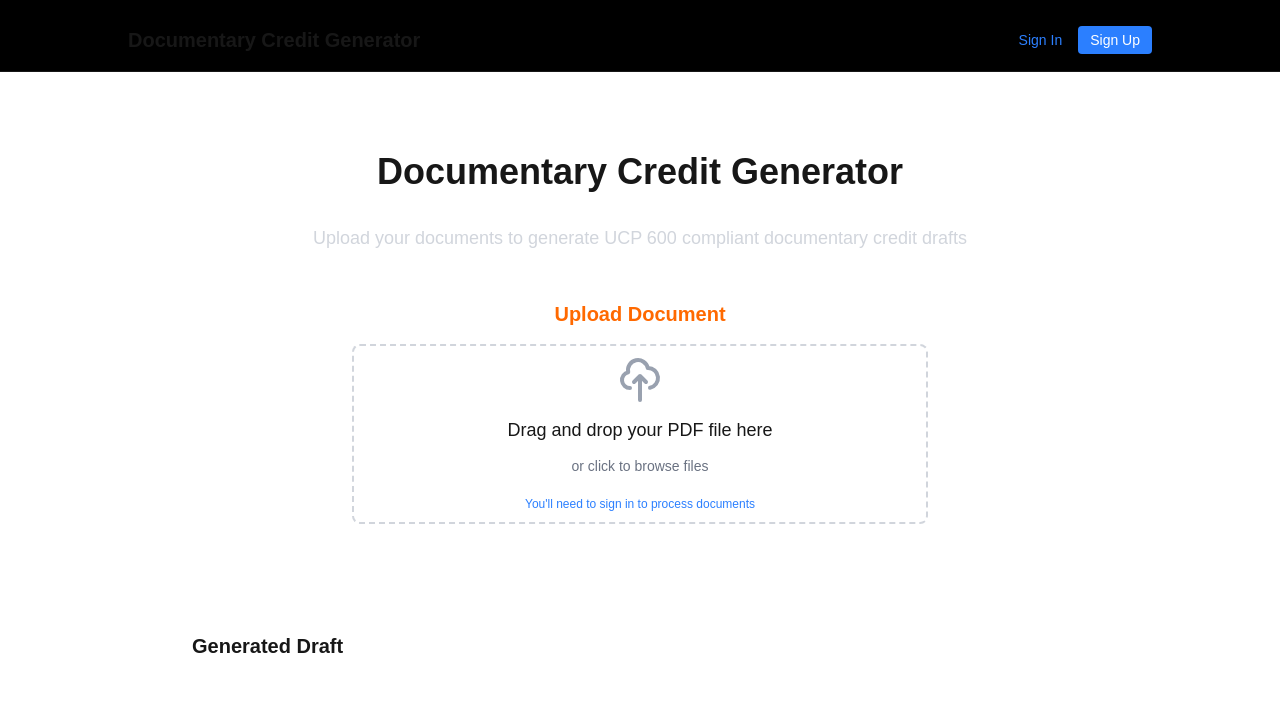
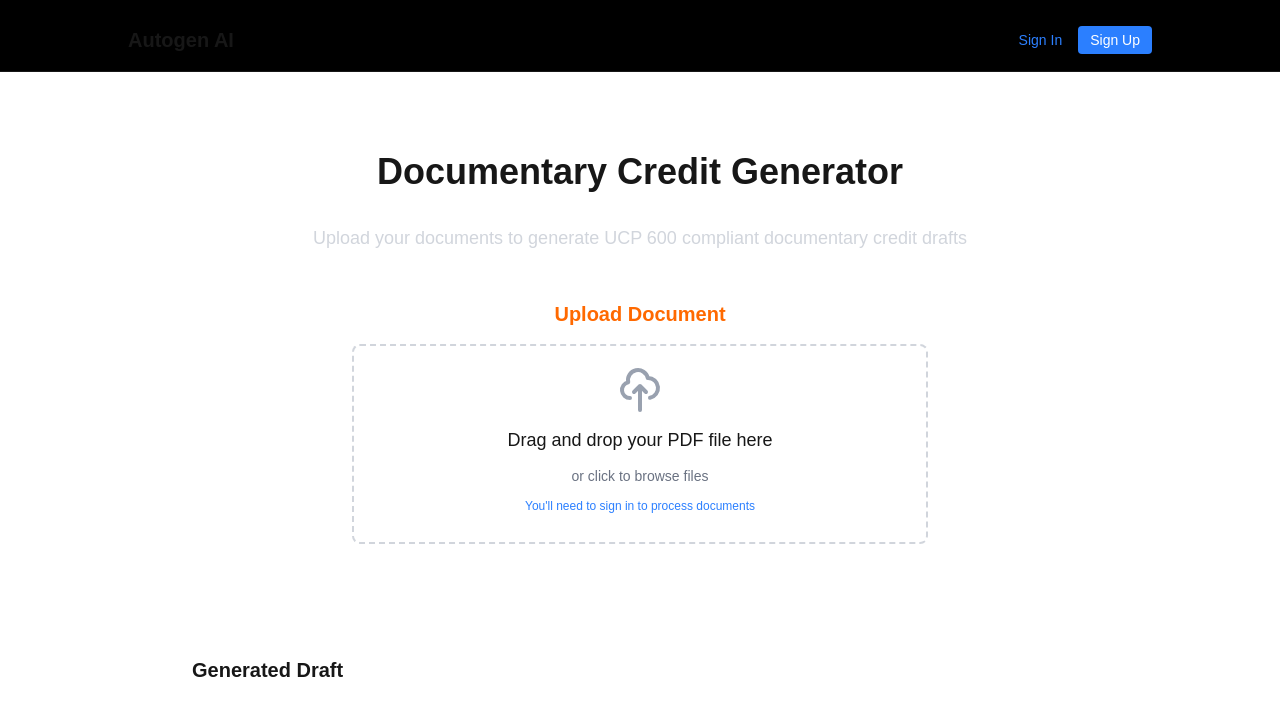
Before and after one commit to kafka6666/documentary-credit-generator, a Next.js app: page / in a window 1280 px wide. Shown: the top 716 px of the page. Built offline with nearby package versions, Linux system fonts and the light colour scheme; no server answers.

Commit message:
fix: auth form issues after a user logs in and logs out

```diff
--- a/src/app/auth/sign-in/page.tsx
+++ b/src/app/auth/sign-in/page.tsx
@@ -119,13 +119,6 @@
           isLoading={isLoading}
           initialError={errorMessage}
         />
-
-        {isLoading && (
-          <div className="mt-4 p-3 bg-blue-900 border border-blue-700 text-white rounded flex items-center justify-center">
-            <div className="h-5 w-5 border-t-2 border-blue-500 border-solid rounded-full animate-spin mr-2"></div>
-            <span>Signing in...</span>
-          </div>
-        )}
       </div>
     </div>
   );
--- a/src/app/layout.tsx
+++ b/src/app/layout.tsx
@@ -3,8 +3,8 @@
 import { Geist, Geist_Mono } from "next/font/google";
 import { Analytics } from "@vercel/analytics/next";
 import { SpeedInsights } from "@vercel/speed-insights/next";
-import Link from "next/link";
 import ClientUserNav from "@/components/ClientUserNav";
+import Logo from "@/components/Logo";
 import "./globals.css";
 
 const geistSans = Geist({
@@ -64,11 +64,7 @@
       >
         <header className="py-4 px-6 border-b sticky top-0 bg-black z-50 h-[72px]">
           <div className="max-w-5xl mx-auto flex justify-between items-center">
-            <Link href="/">
-              <h1 className="text-xl font-bold hover:text-blue-500 transition-colors">
-                Documentary Credit Generator
-              </h1>
-            </Link>
+            <Logo />
             <ClientUserNav />
           </div>
         </header>
--- a/src/app/page.tsx
+++ b/src/app/page.tsx
@@ -13,12 +13,29 @@
   const supabase = createClient();
 
   useEffect(() => {
+    // Initial auth check
     const checkAuth = async () => {
       const { data } = await supabase.auth.getUser();
       setIsAuthenticated(!!data.user);
     };
 
     checkAuth();
+
+    // Subscribe to auth state changes
+    const { data: authListener } = supabase.auth.onAuthStateChange((event, session) => {
+      // Update authentication state based on session
+      setIsAuthenticated(!!session?.user);
+
+      // Clear results when user signs out
+      if (event === 'SIGNED_OUT') {
+        setExtractedText('');
+      }
+    });
+
+    // Cleanup subscription when component unmounts
+    return () => {
+      authListener.subscription.unsubscribe();
+    };
   }, [supabase.auth]);
 
   return (
--- a/src/components/AuthForm.tsx
+++ b/src/components/AuthForm.tsx
@@ -57,10 +57,14 @@
       </h2>
 
       {/* Fixed height error container to prevent layout shift */}
-      <div className="h-[60px] mb-4">
-        {error && (
-          <div className="bg-red-900 border border-red-700 text-white px-4 py-3 rounded">
+      <div className="min-h-[60px] mb-4 flex items-center justify-center">
+        {error ? (
+          <div className="w-full bg-red-900 border border-red-700 text-white px-4 py-3 rounded opacity-100 transition-opacity duration-300 ease-in-out">
             {error}
+          </div>
+        ) : (
+          <div className="w-full opacity-0 h-0 transition-opacity duration-300 ease-in-out">
+            {/* Hidden placeholder to maintain consistent spacing */}
           </div>
         )}
       </div>
@@ -101,13 +105,20 @@
         <button
           type="submit"
           disabled={loading}
-          className="w-full bg-blue-500 text-white py-3 px-4 rounded-md hover:bg-blue-600 focus:outline-none focus:ring-2 focus:ring-blue-500 focus:ring-opacity-50 disabled:opacity-50 font-medium h-[50px]"
+          className="w-full bg-blue-500 text-white py-3 px-4 rounded-md hover:bg-blue-600 focus:outline-none focus:ring-2 focus:ring-blue-500 focus:ring-opacity-50 disabled:opacity-50 font-medium h-[50px] relative flex items-center justify-center"
         >
-          {loading
-            ? 'Loading...'
-            : type === 'signin'
-            ? 'Sign In'
-            : 'Sign Up'}
+          <span className={`transition-opacity duration-200 ${loading ? 'opacity-0' : 'opacity-100'}`}>
+            {type === 'signin' ? 'Sign In' : 'Sign Up'}
+          </span>
+          {loading && (
+            <span className="absolute inset-0 flex items-center justify-center transition-opacity duration-200">
+              <svg className="animate-spin h-5 w-5 text-white" xmlns="http://www.w3.org/2000/svg" fill="none" viewBox="0 0 24 24">
+                <circle className="opacity-25" cx="12" cy="12" r="10" stroke="currentColor" strokeWidth="4"></circle>
+                <path className="opacity-75" fill="currentColor" d="M4 12a8 8 0 018-8V0C5.373 0 0 5.373 0 12h4zm2 5.291A7.962 7.962 0 014 12H0c0 3.042 1.135 5.824 3 7.938l3-2.647z"></path>
+              </svg>
+              <span className="ml-2">Loading...</span>
+            </span>
+          )}
         </button>
       </form>
 
--- a/src/components/FileUpload.tsx
+++ b/src/components/FileUpload.tsx
@@ -14,7 +14,7 @@
 const FileUpload: React.FC<FileUploadProps> = ({
   onFileUploaded,
   setIsLoading,
-  isAuthenticated = true,
+  isAuthenticated = false,
   redirectToSignIn
 }) => {
   const [uploadError, setUploadError] = useState<string | null>(null);
@@ -31,8 +31,11 @@
     }
 
     // If user is not authenticated, redirect to sign in
-    if (!isAuthenticated && redirectToSignIn) {
-      redirectToSignIn();
+    if (!isAuthenticated) {
+      setUploadError('Authentication required. Please sign in to process documents.');
+      if (redirectToSignIn) {
+        redirectToSignIn();
+      }
       return;
     }
 
@@ -91,10 +94,11 @@
     <div className="w-full max-w-xl mx-auto mb-8">
       <div
         {...getRootProps()}
-        className={`border-2 border-dashed rounded-lg p-8 text-center cursor-pointer transition-colors h-[180px] flex items-center justify-center ${
+        className={`border-2 border-dashed rounded-lg p-8 text-center cursor-pointer transition-colors flex items-center justify-center ${
           isDragActive ? 'border-blue-500 bg-blue-50' : 'border-gray-300 hover:border-blue-400'
         }`}
-        style={{ minHeight: '180px' }}
+        style={{ height: '200px', minHeight: '200px' }}
+        data-component-name="FileUpload"
       >
         <input {...getInputProps()} />
         <div className="flex flex-col items-center justify-center space-y-3">
@@ -116,20 +120,25 @@
           </svg>
           <p className="text-lg font-medium">Drag and drop your PDF file here</p>
           <p className="text-sm text-gray-500">or click to browse files</p>
-          {!isAuthenticated && (
-            <p className="text-xs text-blue-500 mt-2">
-              You&#39;ll need to sign in to process documents
-            </p>
-          )}
+          {/* Reserve space for the auth message to prevent layout shift */}
+          <div className="h-6">
+            {!isAuthenticated && (
+              <p className="text-xs text-blue-500">
+                You&#39;ll need to sign in to process documents
+              </p>
+            )}
+          </div>
         </div>
       </div>
 
       {/* Fixed height container for error message to prevent layout shift */}
-      <div className="h-[60px] mt-4">
-        {uploadError && (
-          <div className="p-3 bg-red-900 border border-red-700 text-white rounded text-sm">
+      <div className="h-16 mt-4 flex items-center justify-center">
+        {uploadError ? (
+          <div className="p-3 bg-red-900 border border-red-700 text-white rounded text-sm w-full">
             {uploadError}
           </div>
+        ) : (
+          <div className="hidden">Placeholder</div>
         )}
       </div>
     </div>
--- /dev/null
+++ b/src/components/Logo.tsx
@@ -0,0 +1,13 @@
+import Link from 'next/link';
+
+const Logo = () => {
+  return (
+    <Link href="/">
+      <h1 className="text-xl font-bold hover:text-blue-500 transition-colors">
+        Autogen AI
+      </h1>
+    </Link>
+  )
+}
+
+export default Logo
--- a/src/components/ProtectedFileUpload.tsx
+++ b/src/components/ProtectedFileUpload.tsx
@@ -13,7 +13,11 @@
 const ProtectedFileUpload: React.FC<ProtectedFileUploadProps> = ({ onFileUploaded, setIsLoading }) => {
   return (
     <ProtectedPage>
-      <FileUpload onFileUploaded={onFileUploaded} setIsLoading={setIsLoading} />
+      <FileUpload
+        onFileUploaded={onFileUploaded}
+        setIsLoading={setIsLoading}
+        isAuthenticated={true}
+      />
     </ProtectedPage>
   );
 };
```
Also changed, not shown: 2 other files (tests, documents, lock files or other folders).
